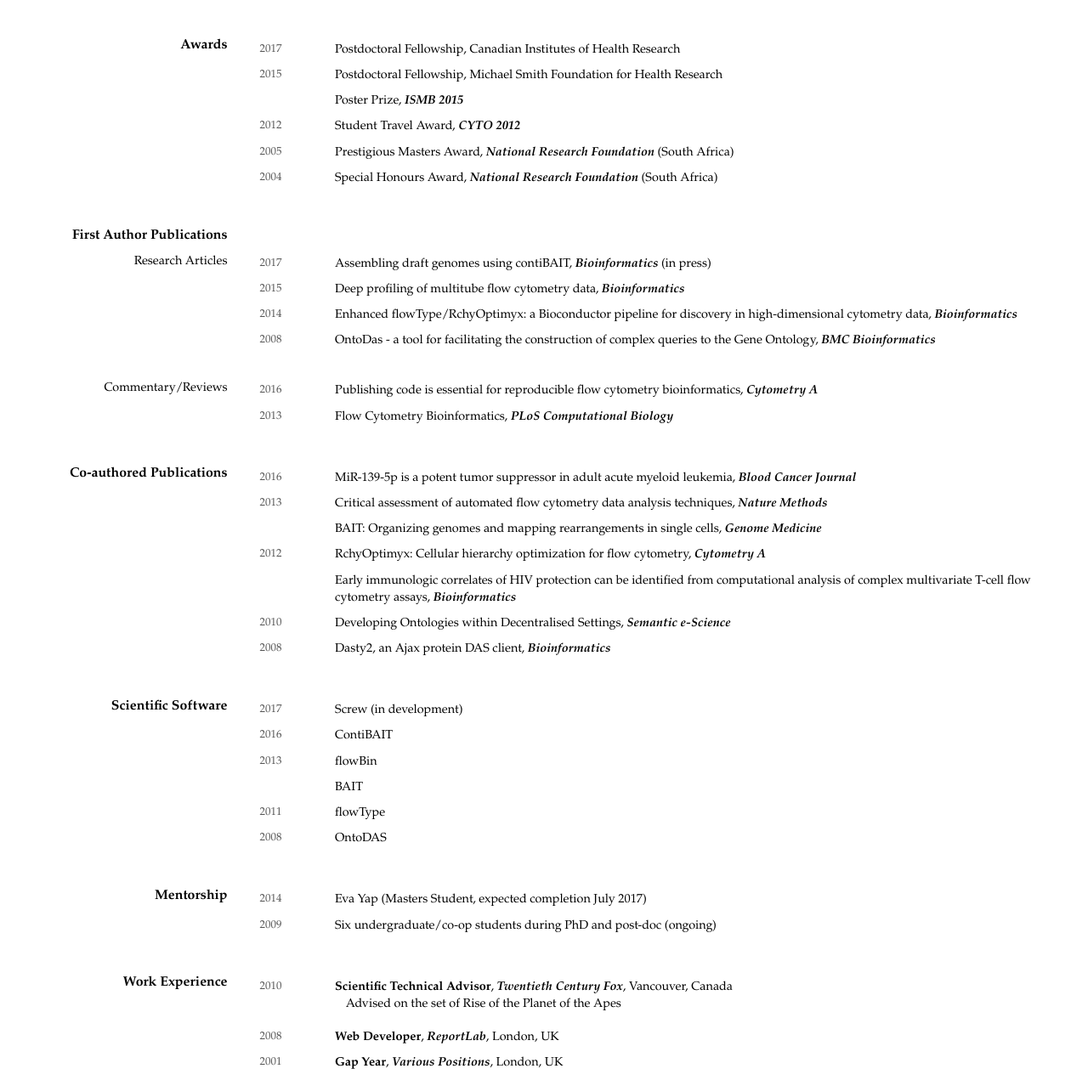
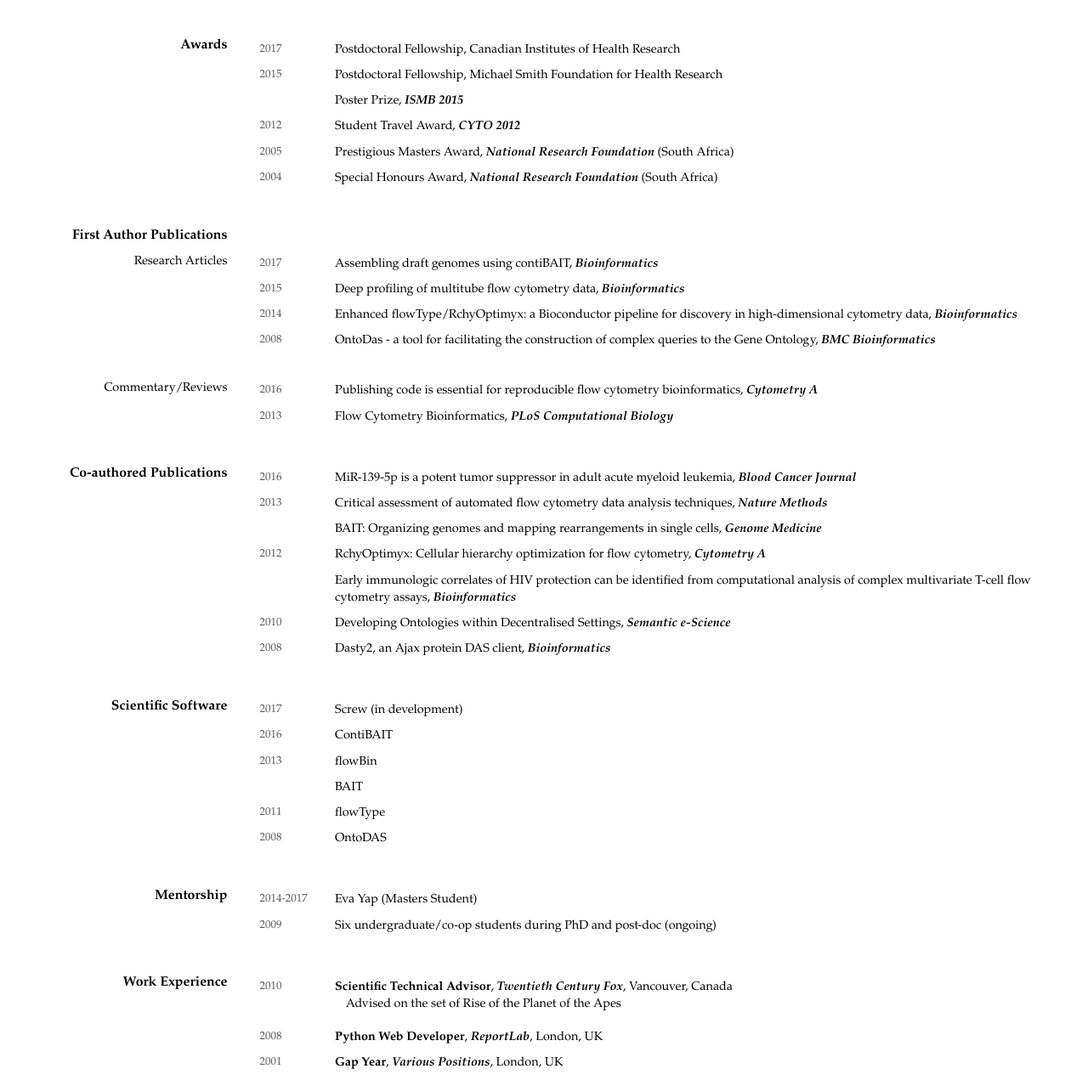
Before and after one commit to oneillkza/oneillkza.github.io, a plain HTML site: page index.html in a window 1280 px wide. Shown: the part 495-1766 px from the top of the page at 85% size. Drawn offline with Linux system fonts and the light colour scheme.

Commit message:
update April 2018

```diff
--- a/index.html
+++ b/index.html
@@ -49,7 +49,7 @@
 <h2 id="first-author-publications">First Author Publications</h2>
 <!-- A list is also available [online](http://scholar.google.co.uk/citations?user=LTOTl0YAAAAJ) -->
 <h3 id="research-articles">Research Articles</h3>
-<p><code>2017</code> <a href="http://dx.doi.org/10.1093/bioinformatics/btx281">Assembling draft genomes using contiBAIT</a>, <em>Bioinformatics</em> (in press)</p>
+<p><code>2017</code> <a href="http://dx.doi.org/10.1093/bioinformatics/btx281">Assembling draft genomes using contiBAIT</a>, <em>Bioinformatics</em></p>
 <p><code>2015</code> <a href="https://doi.org/10.1093/bioinformatics/btv008">Deep profiling of multitube flow cytometry data</a>, <em>Bioinformatics</em></p>
 <p><code>2014</code> <a href="https://doi.org/10.1093/bioinformatics/btt770">Enhanced flowType/RchyOptimyx: a Bioconductor pipeline for discovery in high-dimensional cytometry data</a>, <em>Bioinformatics</em></p>
 <p><code>2008</code> <a href="https://doi.org/10.1186/1471-2105-9-437">OntoDas - a tool for facilitating the construction of complex queries to the Gene Ontology</a>, <em>BMC Bioinformatics</em></p>
@@ -72,14 +72,14 @@
 <p><code>2011</code> <a href="https://www.bioconductor.org/packages/release/bioc/html/flowType.html">flowType</a></p>
 <p><code>2008</code> <a href="https://sourceforge.net/projects/ontodas/">OntoDAS</a></p>
 <h2 id="mentorship">Mentorship</h2>
-<p><code>2014</code> Eva Yap (Masters Student, expected completion July 2017)</p>
+<p><code>2014-2017</code> Eva Yap (Masters Student)</p>
 <p><code>2009</code> Six undergraduate/co-op students during PhD and post-doc (ongoing)</p>
 <h2 id="work-experience">Work Experience</h2>
 <p><code>2010</code> <strong>Scientific Technical Advisor</strong>, <em>Twentieth Century Fox</em>, Vancouver, Canada</p>
 <ul>
 <li>Advised on the set of Rise of the Planet of the Apes</li>
 </ul>
-<p><code>2008</code> <strong>Web Developer</strong>, <em>ReportLab</em>, London, UK</p>
+<p><code>2008</code> <strong>Python Web Developer</strong>, <em>ReportLab</em>, London, UK</p>
 <p><code>2001</code> <strong>Gap Year</strong>, <em>Various Positions</em>, London, UK</p>
 <!-- ### Footer
 
```
Also changed, not shown: 1 other file.
